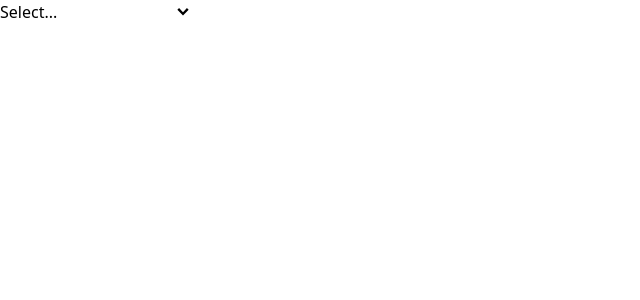
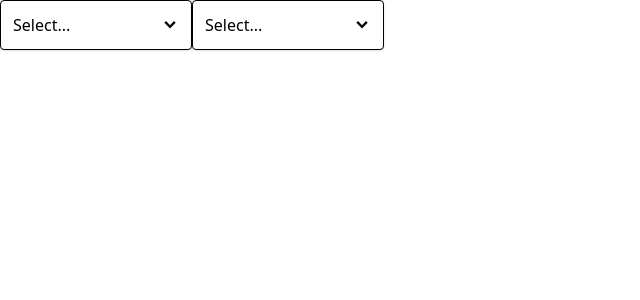
Before and after one commit to Alejandro-Munoz/reusable-components, a React (Vite) app: page / in a window 1280 px wide. Shown: the top 300 px of the page, without its empty margins (0-640 px from the left). Built offline with nearby package versions, Linux system fonts and the light colour scheme.

Commit message:
enhance dropdown, panel comp

```diff
--- a/src/App.js
+++ b/src/App.js
@@ -14,7 +14,10 @@ function App() {
   ];
 
   return (
-    <Dropdown value={selection} onChange={handleSelect} options={options} />
+    <div className="flex">
+      <Dropdown value={selection} onChange={handleSelect} options={options} />
+      <Dropdown value={selection} onChange={handleSelect} options={options} />
+    </div>
   );
 }
 
--- a/src/components/Dropdown.js
+++ b/src/components/Dropdown.js
@@ -1,8 +1,28 @@
-import { useState } from "react";
-import { GoChevronDown} from 'react-icons/go'
+import { useState, useEffect, useRef } from "react";
+import { GoChevronDown } from "react-icons/go";
+import Panel from "./Panel";
 
 export default function Dropdown({ options, onChange, value }) {
   const [isOpen, setIsOpen] = useState(false);
+  const divEl = useRef();
+
+  useEffect(() => {
+    const handler = (event) => {
+      if(!divEl.current) {
+        return
+      }
+
+      if (!divEl.current.contains(event.target)) {
+        setIsOpen(false)
+      }
+    }
+
+    document.addEventListener('click', handler, true)
+
+    return () => {
+      document.removeEventListener('click', handler)
+    }
+  }, [])
 
   const handleClick = () => {
     setIsOpen(!isOpen);
@@ -27,19 +47,15 @@ export default function Dropdown({ options, onChange, value }) {
   });
 
   return (
-    <div className="w-48 relative">
-      <div
-        className="flex justify-between items-center cursor-pointer  "
+    <div ref={divEl} className="w-48 relative">
+      <Panel
+        className="flex justify-between items-center cursor-pointer"
         onClick={handleClick}
       >
         {value?.label || "Select..."}
         <GoChevronDown className="text-lg" />
-      </div>
-      {isOpen && (
-        <div className="absolute top-full border rounded p-3 shadow bg-white w-full">
-          {renderOptions}
-        </div>
-      )}
+      </Panel>
+      {isOpen && <Panel className="absolute top-full">{renderOptions}</Panel>}
     </div>
   );
 }
--- /dev/null
+++ b/src/components/Panel.js
@@ -0,0 +1,14 @@
+import classNames from "classnames";
+
+export default function Panel({ children, className, ...rest }) {
+  const finalClassNames = classNames(
+    "border rounded p-3 shadow bg-white w-full",
+    className
+  );
+
+  return (
+    <div {...rest} className={finalClassNames}>
+      {children}{" "}
+    </div>
+  );
+}
```
